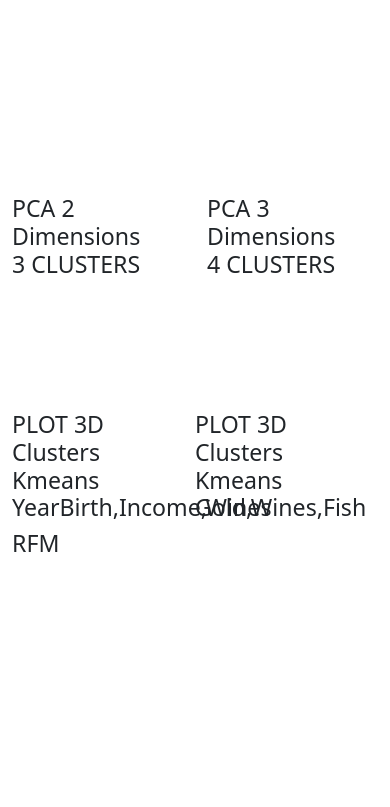
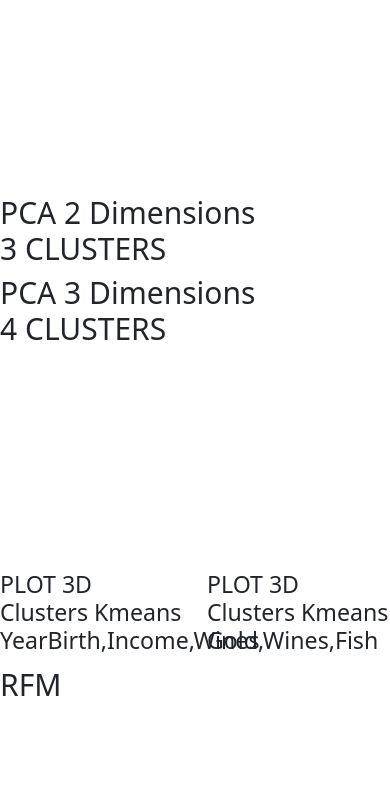
Before and after one commit to Luello/Django_plotly, a Django app: template Plotly/Plotly/templates/plotly.html in a window 390 px wide. Shown: the part 3041-3848 px from the top of the page. Before the commit the page ends 3593 px from the top, so only its background shows below. Run offline with Django 5.2, Linux system fonts and the light colour scheme; the template is opened without the code that fills it, so the values that code supplies are empty; parts of the project's set-up code (start-up, migrations or seed data) failed here and were passed over; some libraries are stand-ins or nearby versions.

Commit message:
modif de presentation

```diff
--- a/Plotly/Plotly/analyse.py
+++ b/Plotly/Plotly/analyse.py
@@ -241,7 +241,7 @@ kmeans = KMeans(n_clusters=3)
 kmeans.fit(df_pca)
 df_pca['Cluster'] = kmeans.labels_.astype(str)
 
-PCA2D = px.scatter(df_pca, x='PC1', y='PC2', color='Cluster', title='PCA + Clustering',
+PCA2D = px.scatter(df_pca, x='PC1', y='PC2', color='Cluster',
                  labels={'PC1': 'Principal Component 1', 'PC2': 'Principal Component 2'},
                  color_discrete_sequence=px.colors.qualitative.Set1)
 PCA2D.update_layout(
--- a/Plotly/Plotly/templates/plotly.html
+++ b/Plotly/Plotly/templates/plotly.html
@@ -186,35 +186,31 @@
 </div>
 
 
+<br><br><br><br><br><br><br><br>
+
+<br><br><br><br><br><br><br><br>
 
 
-
-<br><br><br><br><br><br><br><br>
-<div class="container">
-<br><br><br><br><br><br><br><br>
-
 <div class="row">
-    <div class="col-6">
-
-
-<h3 class="styled-heading">
-    PCA <span class="gradient-text"> 2 Dimensions <br>3 CLUSTERS</span>
-</h3>
-
+    <div class="col-md-6">
+        <h3 class="styled-heading" style="font-size: 30px;">
+            PCA <span class="gradient-text"> 2 Dimensions <br>3 CLUSTERS</span>
+        </h3>
         {% autoescape off %}
         {{ PCA2D }}
         {% endautoescape %}
     </div>
-    <div class="col-6">
-        <h3 class="styled-heading">
+    <div class="col-md-6">
+        <h3 class="styled-heading" style="font-size: 30px;">
             PCA <span class="gradient-text"> 3 Dimensions<br> 4 CLUSTERS </span>
-
         </h3>
-
         {% autoescape off %}
         {{ PCA3D }}
         {% endautoescape %}
     </div>
+</div>
+</div>
+
 
 
 
@@ -245,9 +241,9 @@
             {% endautoescape %}
         </div>
 
-
+        <br><br><br><br>
         <h3 class="styled-heading">
-            <span class="gradient-text"> RFM </span>
+            <span class="gradient-text" style="font-size: 30px;"> RFM </span>
         </h3>
         <div class="row justify-content-center">
             <div class="col-md-6 d-flex justify-content-center"> <!-- Colonne pour le premier graphique -->
```
